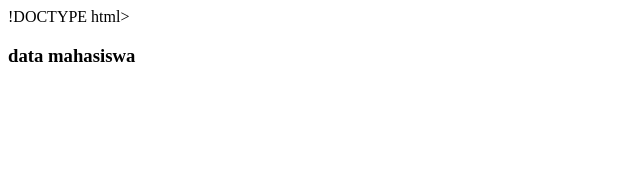
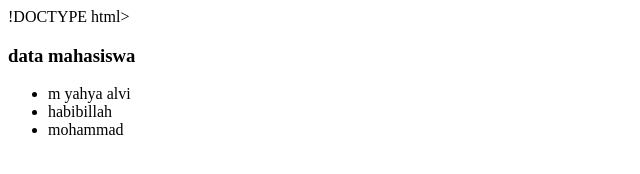
Before and after one commit to Yahyaalvie/latihan1-alterra, a plain HTML site: page latihan1alterra.html in a window 1280 px wide. Shown: the whole page, without its empty margins (0-640 px from the left). Drawn offline with Linux system fonts and the light colour scheme.

Commit message:
Update latihan1alterra.html

```diff
--- a/latihan1alterra.html
+++ b/latihan1alterra.html
@@ -9,6 +9,9 @@
 <body>
     <h3>data mahasiswa</h3>
     <ul>
+        <li>m yahya alvi</li>
+        <li>habibillah</li>
+        <li>mohammad</li>
     </ul>
 </body>
 </html>
```
